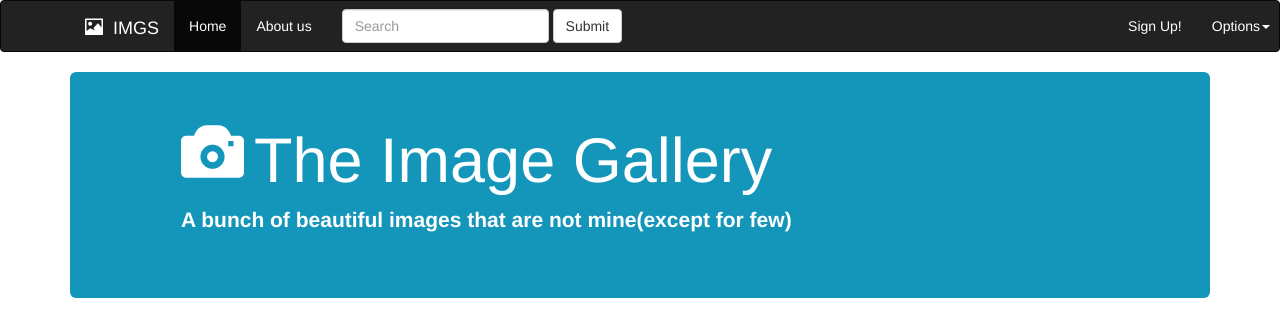
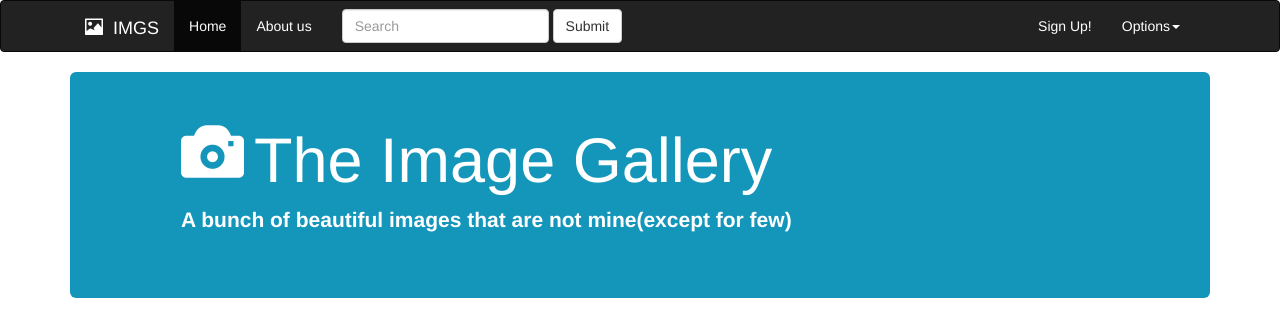
Before and after one commit to cycnade/cv2, a plain HTML site: page index.html in a window 1280 px wide. Shown: the top 325 px of the page. Drawn offline with nearby package versions, Linux system fonts and the light colour scheme.

Commit message:
Update style.css

```diff
--- a/style.css
+++ b/style.css
@@ -2,10 +2,7 @@
     position: relative;
     min-height: 30px;
 }
-.navbar-right {
-    margin-right: -105px;
 
-}
 .jumbotron{
 	background-color:  #1496bb;
 }
```
